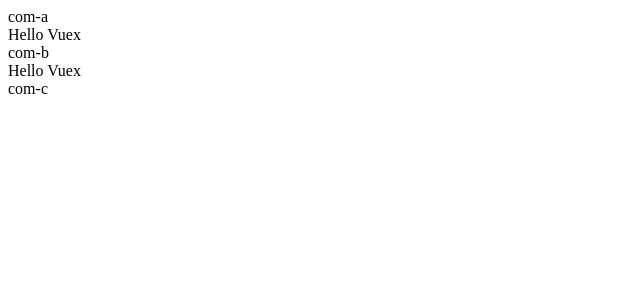
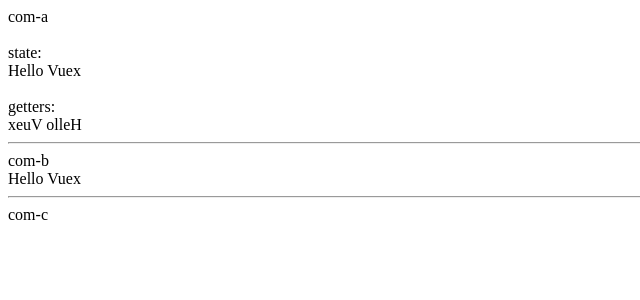
Before and after one commit to yanghanliang/vuex--, a Vue app: page / in a window 1280 px wide. Shown: the top 300 px of the page, without its empty margins (0-640 px from the left). Built offline with nearby package versions, Linux system fonts and the light colour scheme.

Commit message:
getters 处理事件

```diff
--- a/src/components/com-a.vue
+++ b/src/components/com-a.vue
@@ -2,8 +2,18 @@
     <div>
         com-a
         <br />
+        <br />
         <!-- 获取状态值的第一种用法 -->
+        state:
+        <br />
         {{ $store.state.msg }}
+        <br />
+        <br />
+        getters:
+        <br />
+        {{ $store.getters.msg }}
+
+        <hr />
     </div>
 </template>
 
--- a/src/components/com-b.vue
+++ b/src/components/com-b.vue
@@ -5,6 +5,7 @@
         <!-- 计算属性的写法 -->
         <!-- {{ msg }} -->
         {{ a }}
+        <hr />
     </div>
 </template>
 
--- a/src/store/index.js
+++ b/src/store/index.js
@@ -9,9 +9,11 @@ const store = new Vuex.Store({
     count: 0,
     msg: 'Hello Vuex'
   },
-  // 相当于计算属性
+  // 相当于计算属性, 用于处理时间
   getters: {
-
+    msg(state) { // 别忘了传参
+      return state.msg.split('').reverse().join('')
+    }
   },
   // 改变状态值
   mutations: {
```
